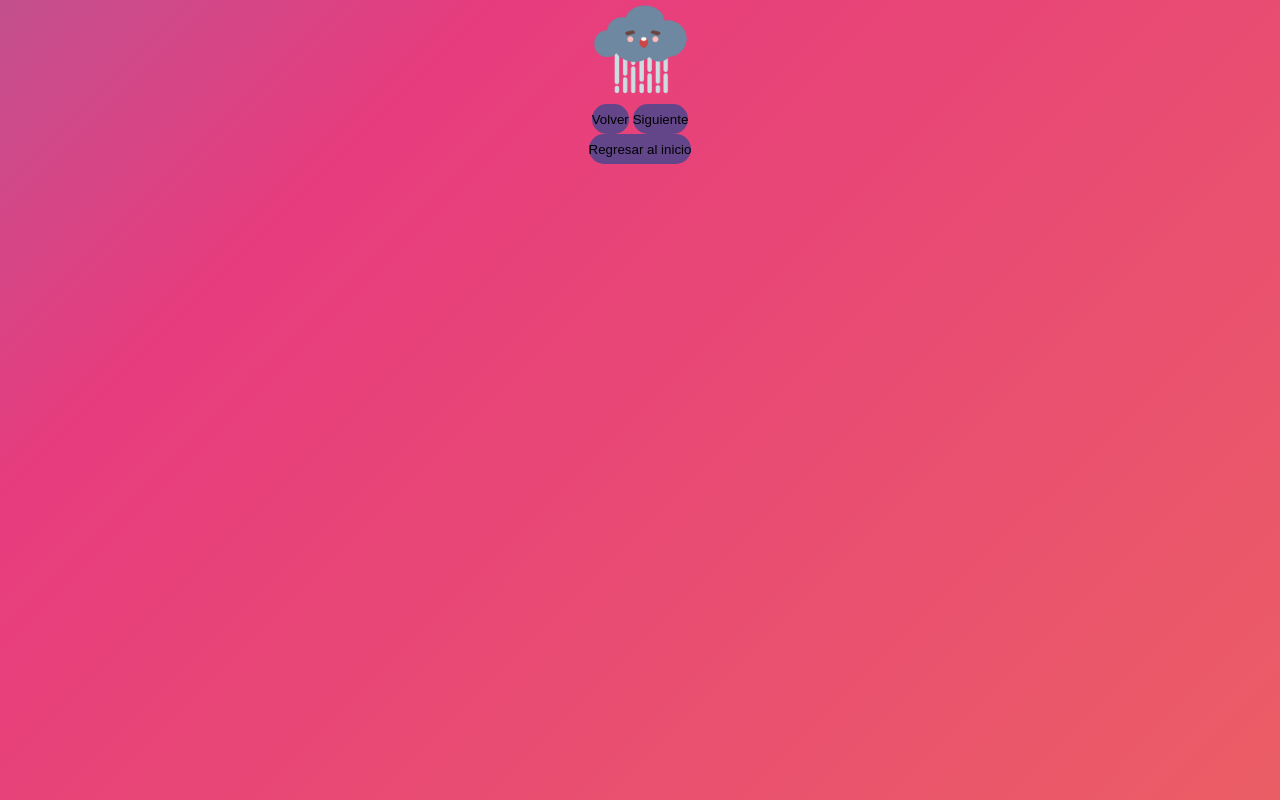
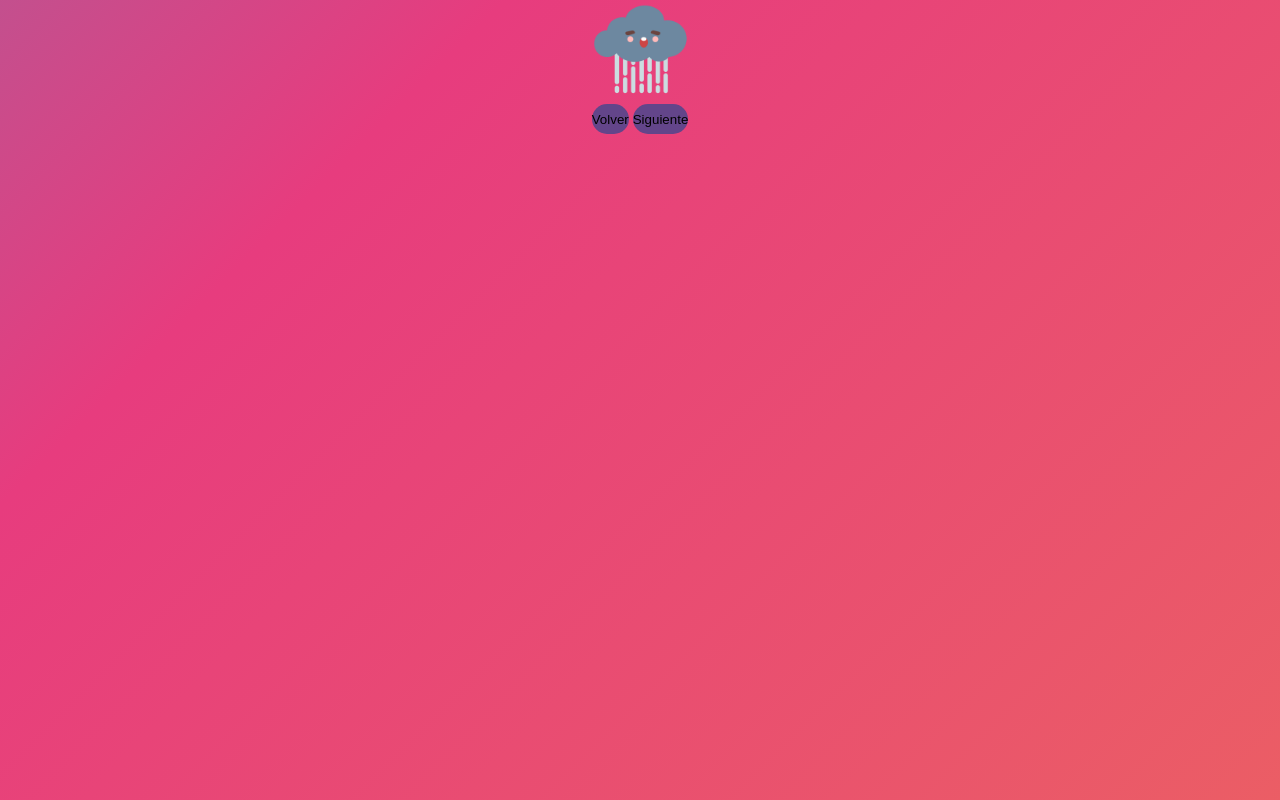
Before and after one commit to Contreras-Carbajal-Marco-Antonio/CarruselA, a plain HTML site: page Index.html in a window 1280 px wide. Drawn offline with Linux system fonts and the light colour scheme.

Commit message:
Se arreglo algo

```diff
--- a/Index.html
+++ b/Index.html
@@ -72,11 +72,6 @@
                     <button type="button" id="after">Siguiente</button>
                 </div>
             </div>
-            <div class="row">
-                <div class="col">
-                    <button type="button" href="Index.html">Regresar al inicio</button>
-                </div>
-            </div>
         </center>
     </div>
 <script src="JS/Carrusel.js"></script>
```
